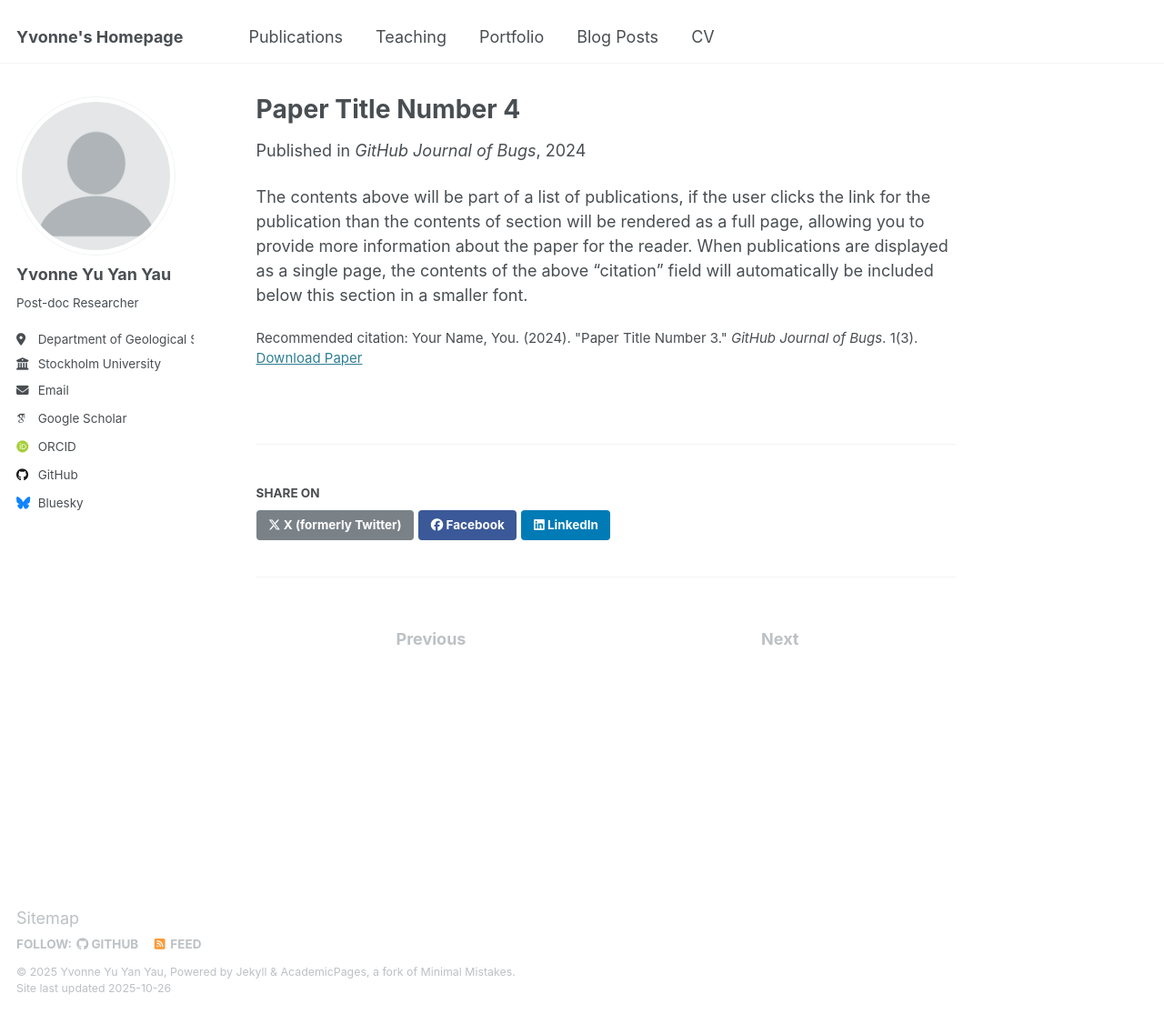
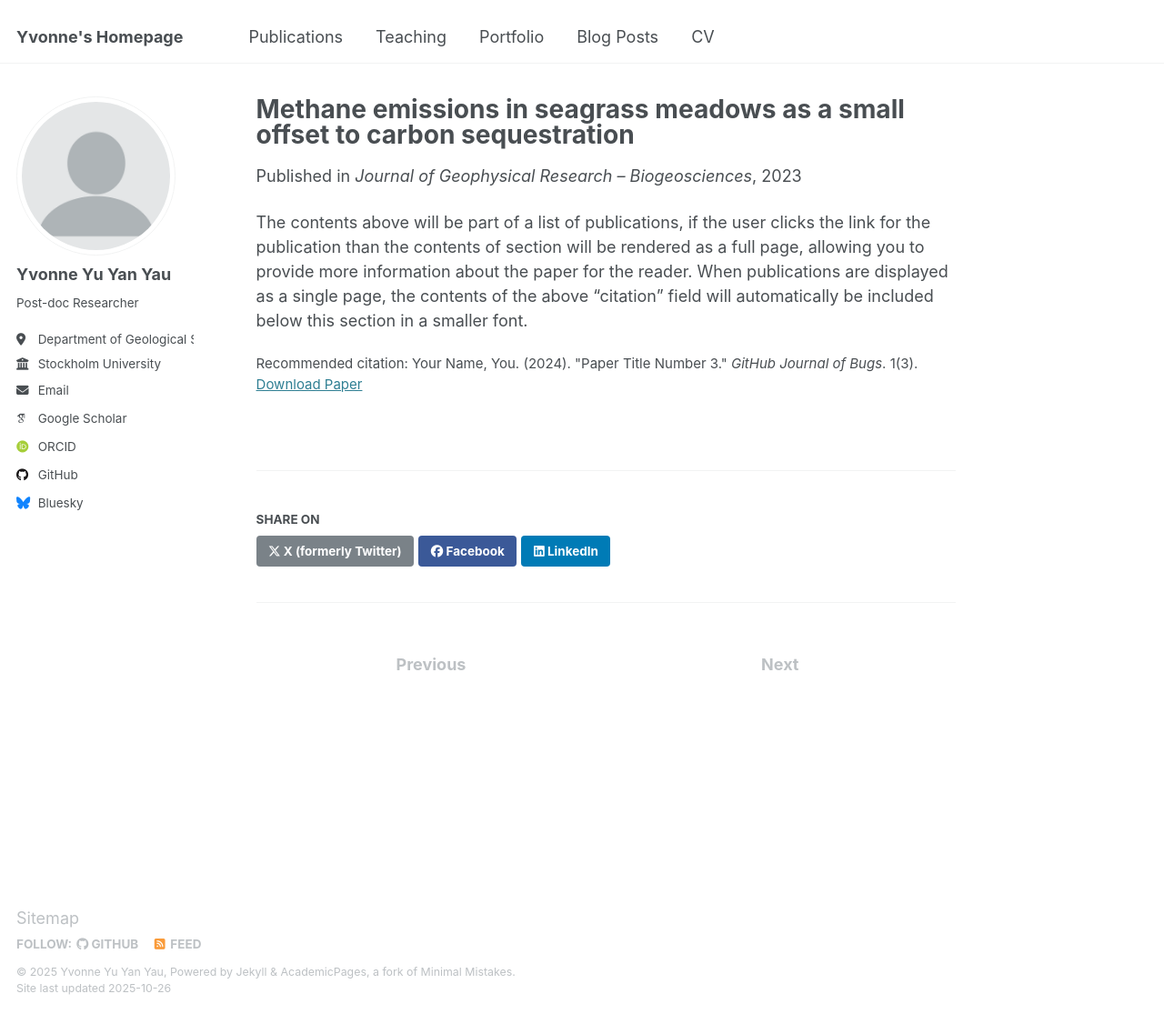
Before and after one commit to yvonneyauu/github.io, a Jekyll site: the page built from _publications/2024-02-17-paper-title-number-4.md, in a window 1280 px wide and 1115 px high. Shown: the whole window at 91% size. Built offline with Jekyll 4.4.1, drawn with Linux system fonts in a browser that asks for light colours; some web fonts are replaced; a file with an impossible date is left out.

Commit message:
Update paper title and metadata for publication

```diff
--- a/_publications/2024-02-17-paper-title-number-4.md
+++ b/_publications/2024-02-17-paper-title-number-4.md
@@ -1,12 +1,12 @@
 ---
-title: "Paper Title Number 4"
+title: "Methane emissions in seagrass meadows as a small offset to carbon sequestration"
 collection: publications
-category: conferences
+category: manuscript
 permalink: /publication/2024-02-17-paper-title-number-4
 excerpt: 'This paper is about fixing template issue #693.'
-date: 2024-02-17
-venue: 'GitHub Journal of Bugs'
-paperurl: 'http://academicpages.github.io/files/paper3.pdf'
+date: 2023-02-17
+venue: 'Journal of Geophysical Research – Biogeosciences'
+paperurl: 'http://academicpages.github.io/files/paper3.pdf](https://agupubs.onlinelibrary.wiley.com/doi/full/10.1029/2022JG007295'
 citation: 'Your Name, You. (2024). &quot;Paper Title Number 3.&quot; <i>GitHub Journal of Bugs</i>. 1(3).'
 ---
 
```
